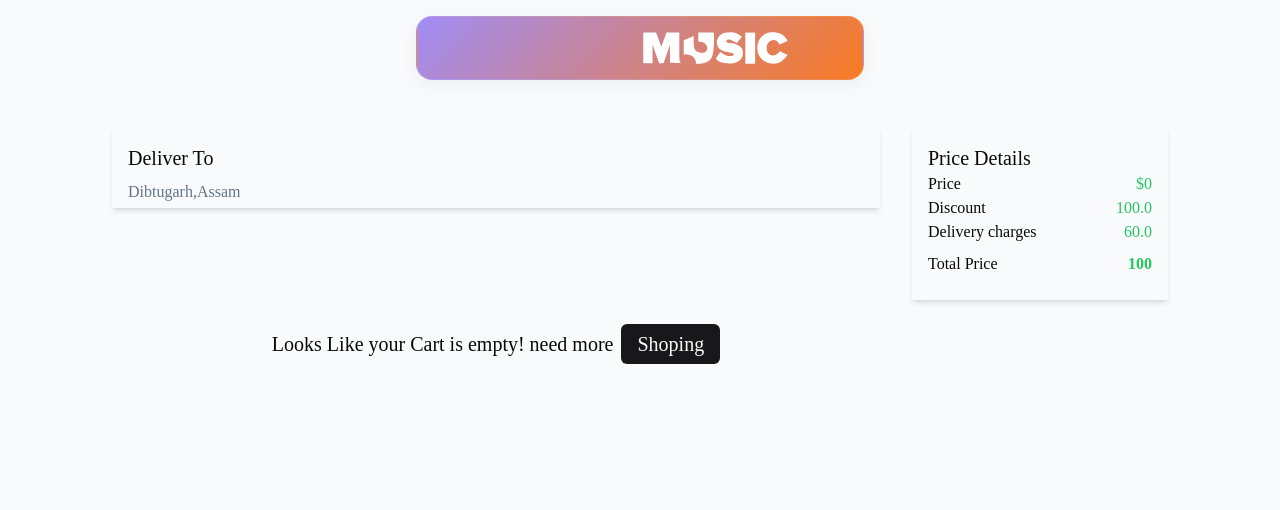
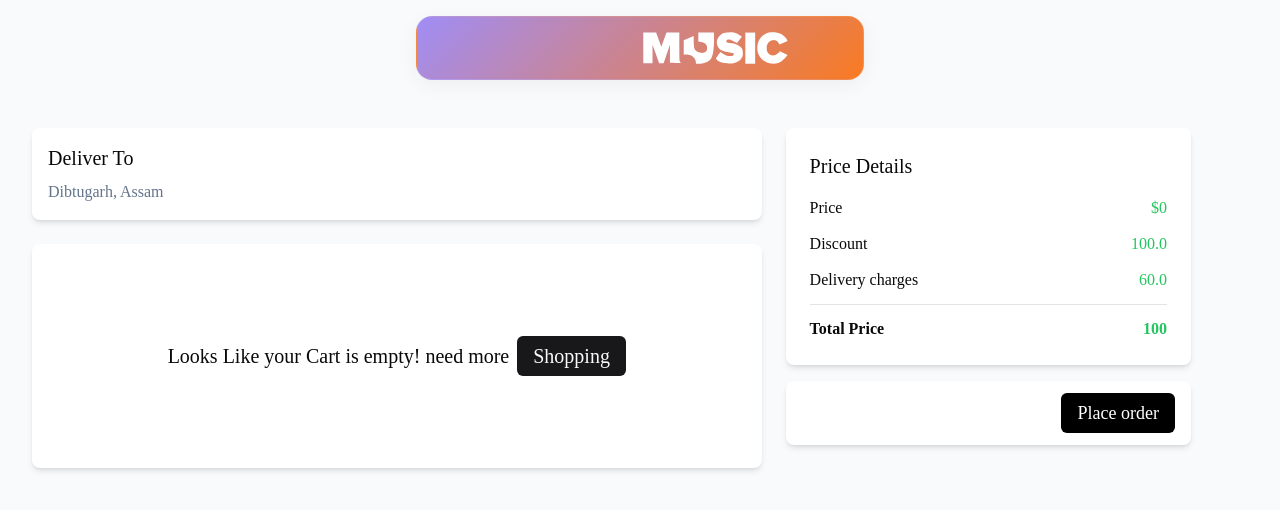
Before and after one commit to Kongkon06/Media_musse, a React (Vite) app: page /cart in a window 1280 px wide. Shown: the top 510 px of the page. Built offline with nearby package versions, Linux system fonts and the light colour scheme; what google-fonts would draw is missing.

Commit message:
reponsive

```diff
--- a/src/Pages/Cart.tsx
+++ b/src/Pages/Cart.tsx
@@ -3,67 +3,108 @@ import { Appbar } from "../Components/Appbar";
 import { Button } from "../Components/Button";
 import { userCart } from "../States/Atom";
 import { useNavigate } from "react-router-dom";
+
 export function Cart() {
     const navigate = useNavigate();
+    const [cart, setCart] = useRecoilState(userCart);
+
     const ItemsCard = () => {
-        return <div className="flex gap-8">
-            <div>
-                <img src="/guitar.jpg" className="h-48 object-cover" />
+        return (
+            <div className="flex flex-col md:flex-row gap-4 md:gap-8">
+                <div className="w-full md:w-auto">
+                    <img src="/guitar.jpg" className="w-full md:w-auto h-48 object-cover rounded-lg" />
                 </div>
 
-            <div className="flex flex-col justify-between w-full">
-                <div className="w-full flex justify-between">
-                    <div className="flex  flex-col gap-2">
-                        <div className="text-xl">Fender Stratocaster</div>
+                <div className="flex flex-col justify-between w-full gap-4 md:gap-0">
+                    <div className="w-full flex flex-col md:flex-row justify-between gap-2 md:gap-0">
+                        <div className="flex flex-col gap-2">
+                            <div className="text-lg md:text-xl">Fender Stratocaster</div>
                             <div className="text-slate-400">Blue, 2.3kg...</div>
                         </div>
-                    <div className="px-4 text-lg text-green-600">
+                        <div className="text-lg text-green-600">
                             $99
                         </div>
                     </div>
-                <div className="flex w-full justitfy-between">
-                    <div className="flex gap-3 border items-center">
+                    <div className="flex flex-col sm:flex-row gap-4 sm:gap-0 w-full justify-between">
+                        <div className="flex gap-3 border items-center w-fit">
                             <Button>+</Button>
                             <div>1</div>
                             <Button>-</Button>
                         </div>
-                    <Button onClick={() => { setCart(cart - 1) }} className="bg-red-600 ml-6 text-white">Cancel</Button>
+                        <Button
+                            onClick={() => { setCart(cart - 1) }}
+                            className="bg-red-600 text-white w-full sm:w-auto sm:ml-6"
+                        >
+                            Cancel
+                        </Button>
                     </div>
                 </div>
+            </div>
+        );
+    }
 
+    return (
+        <div className="min-h-screen flex flex-col bg-gray-50 pt-16">
+            <Appbar />
+
+            <div className="flex flex-col lg:flex-row gap-6 px-4 md:px-8 max-w-7xl mx-auto w-full mt-16">
+                {/* Main Content */}
+                <div className="w-full lg:w-3/5 flex flex-col gap-6">
+                    <div className="p-4 flex flex-col gap-2 shadow-md bg-white rounded-lg">
+                        <div className="text-xl">Deliver To</div>
+                        <div className="text-slate-500 text-md">Dibtugarh, Assam</div>
                     </div>
-    }
-    const [cart, setCart] = useRecoilState(userCart);
-    return <div className="min-h-screen flex gap-8 justify-center bg-gray-50 pt-16">
-        <Appbar />
-        <div className="w-3/5 flex flex-col gap-6 h-full mt-16">
-            <div className=" h-20 p-4 flex flex-col gap-2 shadow-md">
-                <div className="text-xl">Deliver To</div>
-                <div className="text-slate-500 text-md">Dibtugarh,Assam</div>
-            </div>
-            <div> {cart != 0 ? (
+
                     <div>
-                 <div className=" px-4 flex flex-col shadow-md">
+                        {cart != 0 ? (
+                            <div>
+                                <div className="flex flex-col shadow-md bg-white rounded-lg overflow-hidden">
                                     {Array.from({ length: cart }, (_, i) => (
-                     <div key={i} className=" py-4 border-b border-slate-200">
+                                        <div key={i} className="p-4 border-b border-slate-200">
                                             <ItemsCard />
                                         </div>
                                     ))}
                                 </div>
-                 <div className="h-16 w-full shadow-md flex justify-end items-center p-4">
-                 <Button className="bg-black text-white">Place order</Button>
+                            </div>
+                        ) : (
+                            <div className="w-full min-h-56 text-xl flex flex-col sm:flex-row gap-2 justify-center items-center bg-white rounded-lg shadow-md p-4">
+                                Looks Like your Cart is empty! need more
+                                <Button
+                                    onClick={() => { navigate('/') }}
+                                    className="text-xl"
+                                >
+                                    Shopping
+                                </Button>
+                            </div>
+                        )}
                     </div>
                 </div>
-            ) : ( <div className="w-full min-h-56 text-xl flex gap-2 justify-center items-center">
-                Looks Like your Cart is empty! need more <Button onClick={()=>{navigate('/')}} className="text-xl">Shoping</Button>
-            </div>)}</div>
+
+                {/* Price Details */}
+                <div className="w-full lg:w-1/3 ">
+                <div className="bg-white rounded-lg shadow-md p-6 h-fit">
+                <div className="text-xl mb-4">Price Details</div>
+                    <div className="flex flex-col gap-3">
+                        <div className="flex justify-between">
+                            Price <span className="text-green-500">${99 * cart}</span>
                         </div>
-        <div className="w-1/5 h-full flex-col gap-4 p-4 shadow-md mt-16">
-            <div className="text-xl">Price Details</div>
-            <div className="flex justify-between">Price <span className="text-green-500">${99 * cart}</span></div>
-            <div className="flex justify-between">Discount <span className="text-green-500">100.0</span></div>
-            <div className="flex justify-between">Delivery charges <span className="text-green-500">60.0</span></div>
-            <div className="flex my-2 justify-between">Total Price <span className="text-green-500 font-semibold">100</span></div>
+                        <div className="flex justify-between">
+                            Discount <span className="text-green-500">100.0</span>
+                        </div>
+                        <div className="flex justify-between">
+                            Delivery charges <span className="text-green-500">60.0</span>
+                        </div>
+                        <div className="flex justify-between pt-3 border-t">
+                            <span className="font-semibold">Total Price</span>
+                            <span className="text-green-500 font-semibold">100</span>
                         </div>
                     </div>
+                </div>
+                    <div className="h-16 shadow-md bg-white rounded-lg mt-4 flex justify-center lg:justify-end items-center p-4">
+                        <Button className="bg-black text-white text-lg">Place order</Button>
+                    </div>
+                </div>
+            </div>
+        </div>
+    );
 }
```
Lines whose indentation alone changed are shown as unchanged.
